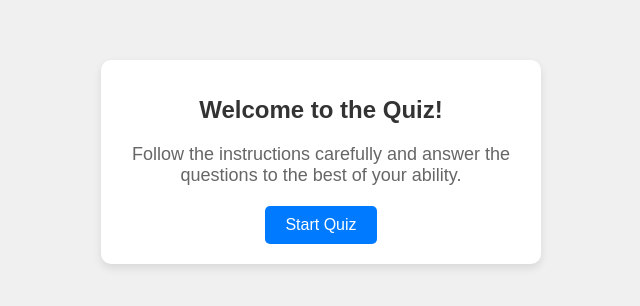
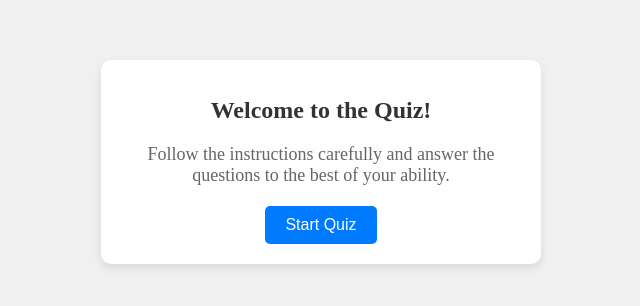
Before and after one commit to Talumaaalu/quizzzz, a plain HTML site: page index.html in a window 1280 px wide. Shown: the part 238-544 px from the top of the page, without its empty margins (319-959 px from the left). Drawn offline with Linux system fonts and the light colour scheme.

Commit message:
Update styles.css

```diff
--- a/styles.css
+++ b/styles.css
@@ -1,7 +1,5 @@
-/* styles.css */
-
 body {
-    font-family: Arial, sans-serif;
+    font-family: 'Times New Roman', Times, serif;
     background-color: #f0f0f0;
     margin: 0;
     padding: 0;
```
